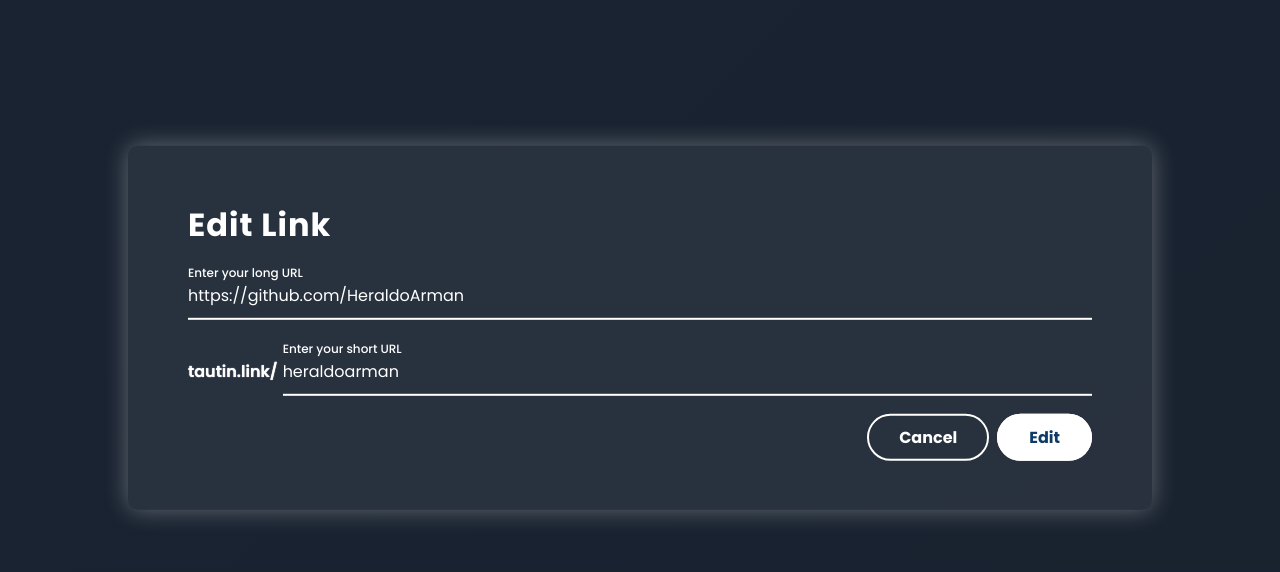
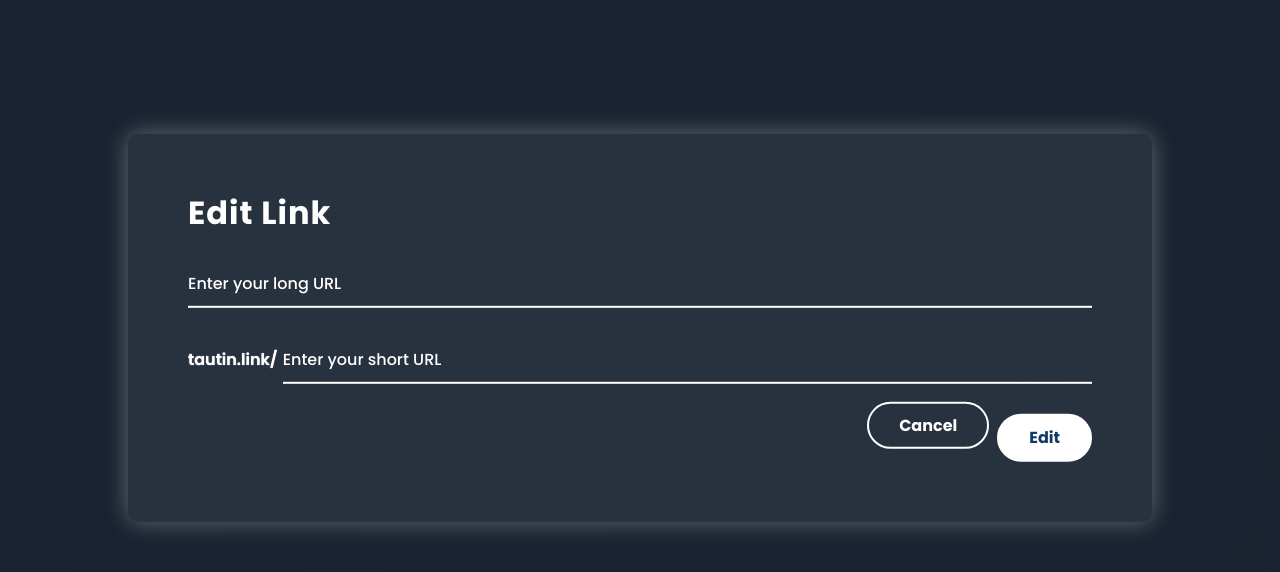
Before and after one commit to HeraldoArman/Tautin, a Django app: template tautin_app/templates/tautin_app/edit.html in a window 1280 px wide. Shown: the part 72-644 px from the top of the page. Run offline with Django 5.2, Linux system fonts and the light colour scheme; the template is opened without the code that fills it: values that come from a table or form of the project are taken from there, others are empty.

Commit message:
add edit feature

```diff
--- a/tautin_app/templates/tautin_app/dashboard.html
+++ b/tautin_app/templates/tautin_app/dashboard.html
@@ -56,7 +56,7 @@
                     </div>
                     <div class="col d-flex justify-content-end">
                         <a href="" class="button-link me-2"><i class="bi bi-qr-code"> </i> QR Code</a>
-                        <a href="edit.html" class="button-link"><i class="bi bi-pencil-fill"> </i> Edit</a>
+                        <a href="{% url "edit" short_url_link_address=link.short_url_link_address%}" class="button-link"><i class="bi bi-pencil-fill"> </i> Edit</a>
                     </div>
                 </div>
                 <h4>
--- a/tautin_app/templates/tautin_app/edit.html
+++ b/tautin_app/templates/tautin_app/edit.html
@@ -4,9 +4,11 @@
         <div class="edit-box">
             <h2>Edit Link</h2>
 
-        <form action="">
+        <form action="" method='POST'>
             <div class="user-box">
-                <input type="text" required value="https://github.com/HeraldoArman">
+              {% csrf_token %}
+                {% comment %} <input type="text" required value="https://github.com/HeraldoArman"> {% endcomment %}
+                {{form.long_link}}
                 <label for="">Enter your long URL</label>
             </div>
             <div class="row justify-content-start">
@@ -17,7 +19,8 @@
                 </div>
                 <div class="col" style="padding-left: 0; margin-left: 0;">
                     <div class="user-box" >
-                        <input type="text" required value="heraldoarman">
+                        {% comment %} <input type="text" required value="heraldoarman"> {% endcomment %}
+                        {{form.short_url_link_address}}
                         <label for="">Enter your short URL</label>
                     </div>
                 </div>
@@ -26,12 +29,10 @@
                 <div class="row d-flex">
                   <div class="col px-2 d-flex justify-content-end">
                     <div class="px-1">
-
-                      <a href="dashboard.html" class="button-cancel" style="--fontsize:1em;">Cancel</a>
+                      <a href="{% url "dashboard" %}" class="button-cancel" style="--fontsize:1em;">Cancel</a>
                     </div>
                     <div class="px-1">
-
-                      <a href="dashboard.html" class="button-edit" style="--fontsize:1em;">Edit</a>
+                      <button type='submit' class="button-edit" style="--fontsize:1em;">Edit</button>
                     </div>
                   </div>
 
--- a/tautin_app/templates/tautin_app/index.html
+++ b/tautin_app/templates/tautin_app/index.html
@@ -4,6 +4,7 @@
     <div class="container">
         <div class="row">
           <div class="col-xxl-9 col-xl-9 col-lg-9 col-md-12">
+
             <h1 class="judul">TAUTIN.</h1>
             <p class="deskripsi">
                 Turning long URLs into short, memorable links is just the beginning. Simplify your sharing, track your clicks,  and connect faster than ever before. Experience the power of seamless link management with TAUTIN.
--- a/tautin_app/urls.py
+++ b/tautin_app/urls.py
@@ -5,5 +5,6 @@ urlpatterns = [
     path('', views.IndexView.as_view(), name='index'),
     path("dashboard/", views.DashboardView.as_view(), name="dashboard"),
     path('register/', views.RegisterView.as_view(), name='register'),
+    path('<str:short_url_link_address>/edit/', views.LinkEditView.as_view(), name='edit'),
     path('<str:short_url_link_address>/', views.redirect_to_long_link, name='redirect_to_long_link')
 ]
```
Also changed, not shown: tautin_app/templates/tautin_app/404.html (+3 -10 lines), tautin_app/views.py (+14 -2 lines), tautin_app/forms.py (line endings or trailing spaces).
